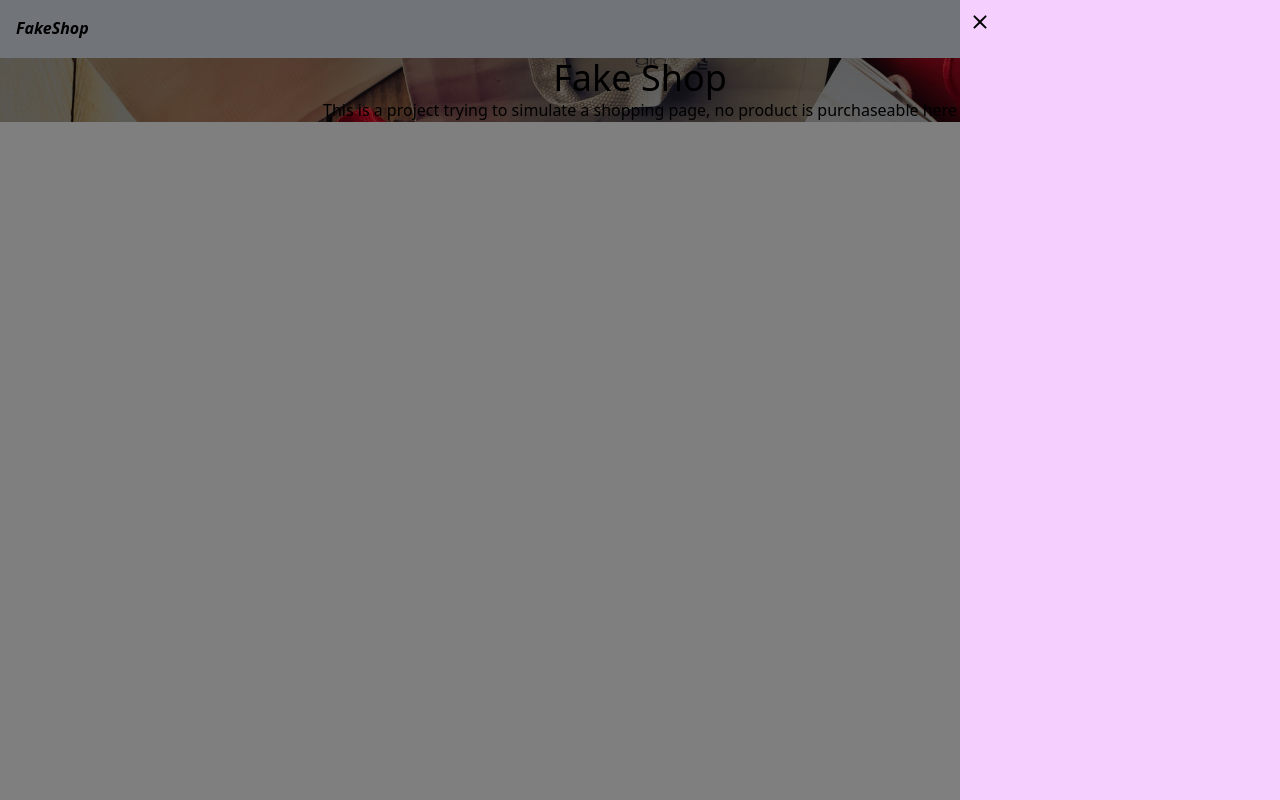
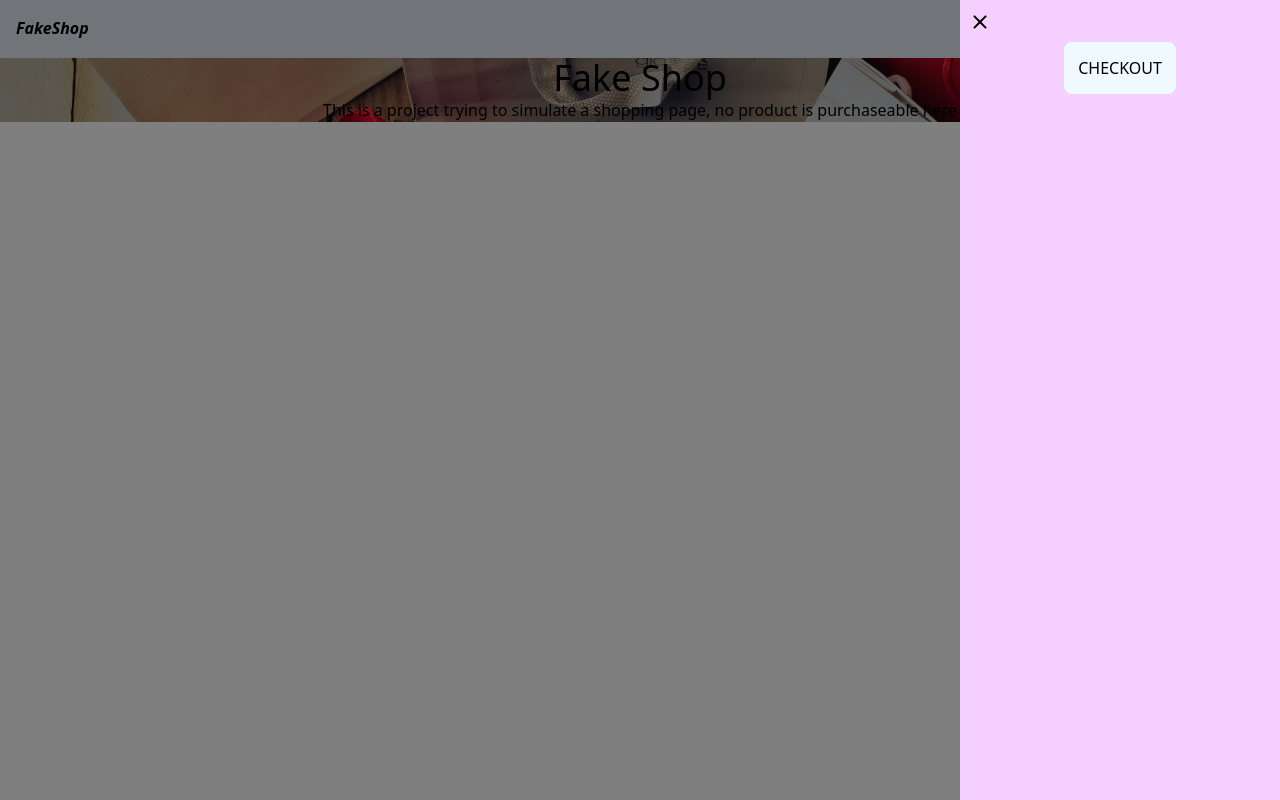
Before and after one commit to guihi1/shopping-cart, a React (Vite) app: page / in a window 1280 px wide. Both pictures are taken after a click on the button 1252 px from the left and 28 px from the top of the page. Built offline with nearby package versions, Linux system fonts and the light colour scheme.

Commit message:
Add checkout button

```diff
--- a/src/components/ShoppingCart/ShoppingCart.jsx
+++ b/src/components/ShoppingCart/ShoppingCart.jsx
@@ -5,8 +5,11 @@ const ShoppingCart = ({ handleClick }) => {
   return (
     <div className="fixed top-0 flex h-screen w-screen">
       <div className="origin-top-left animate-slidein bg-black opacity-50 flex-auto w-0" onClick={handleClick}></div>
-      <div className="origin-top-right animate-slidein w-screen md:w-80 bg-fuchsia-200">
-        <button className="m-2" type="button" onClick={handleClick}><CloseRounded /></button>
+      <div className="flex flex-col items-center origin-top-right animate-slidein w-screen md:w-80 bg-fuchsia-200">
+        <div className="flex justify-start w-full">
+          <button className="m-2" type="button" onClick={handleClick}><CloseRounded /></button>
+        </div>
+        <button className="p-3 bg-sky-50 border-cyan-50 border-2 rounded-lg max-w-72" type="button">CHECKOUT</button>
       </div>
     </div>
   );
```
